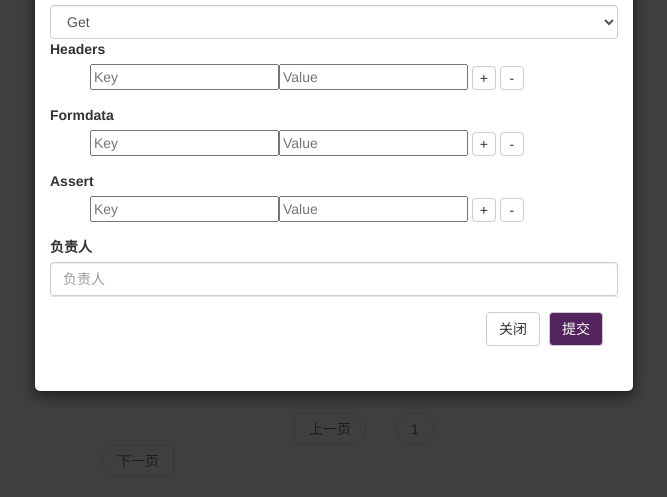
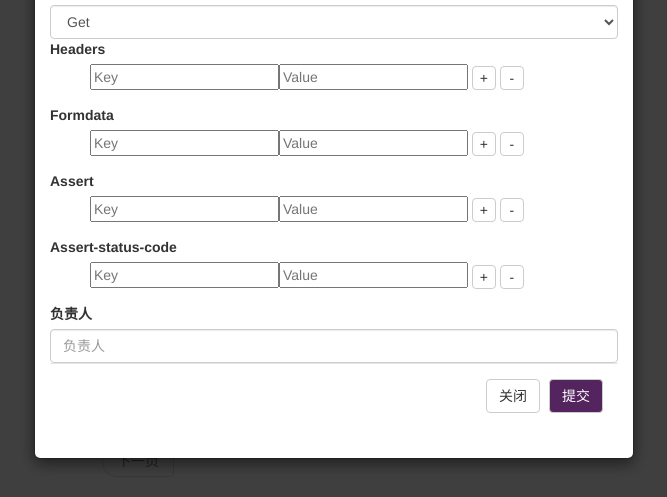
Before and after one commit to Wesly-Yu/AutoZone, a Django app: page /singel_api_test/ in a window 1280 px wide, after a click on "新增". Shown: the part 303-800 px from the top of the page, without its empty margins (306-973 px from the left). Run offline with Django 3.2, Linux system fonts and the light colour scheme; a user stored in the database is signed in; data comes from the database, SQL or seed files in the repository; data that the repository does not hold is empty; some libraries are stand-ins or nearby versions.

Commit message:
添加接口返回值中状态码验证--001

```diff
--- a/apitest/templates/singel_api_test.html
+++ b/apitest/templates/singel_api_test.html
@@ -93,6 +93,17 @@
                             </li>
                         </ul>
                     </div>
+                    <div class="form-group" id="addcheckstatucode">
+                        <label for="checkstatus" >Assert-status-code</label>
+                        <ul id="checkstatus" style="list-style-type: none" >
+                            <li>
+                                <input   type="text" class="addstatuscode" name="checkdatas_key" placeholder="Key"  /><input   type="text" name="checkstatuscode_value" class="addstatus" placeholder="Value"/>
+                                <input id="addstatuscode" type="button" class="btn btn-default"  style="height:24px;width:24px;text-align:center; margin:0px; padding:0px;" value="+">
+                                <input id="delstatuscode" type="button" class="btn btn-default"  style="height:24px;width:24px;text-align:center; margin:0px; padding:0px;" value="-">
+                                <input id="addmergestatuscode" type="text" style="display:None" name="addmergestatuscode"/>
+                            </li>
+                        </ul>
+                    </div>
                     <label for="charger">负责人</label>
                     <input type="text" name="charger" class="form-control" id="charger" placeholder="负责人">
                     <div class="modal-footer">
@@ -133,7 +144,7 @@
             <td style="overflow:hidden;white-space:nowrap;text-overflow:ellipsis;">{{step.Apimethod}}</td>
             <td style="overflow:hidden;white-space:nowrap;text-overflow:ellipsis;">{{step.Apiheader}}</td>
             <td style="overflow:hidden;white-space:nowrap;text-overflow:ellipsis;">{{step.Apiformdata}}</td>
-            <td style="overflow:hidden;white-space:nowrap;text-overflow:ellipsis;">{{step.Apiexpectresult}}</td>
+            <td style="overflow:hidden;white-space:nowrap;text-overflow:ellipsis;">{{step.Apiexpectresult}}/{{ step.Apistatuscode}}</td>
             <td style="overflow:hidden;white-space:nowrap;text-overflow:ellipsis;">{{step.Apischarger}}</td>
             <td>{{step.create_time}}</td>
             <td><button class="btn btn-default sm" data-toggle="modal"  data-target="#myModal2" type="button">删除</button>
@@ -293,6 +304,17 @@
         $("#delcheckdata").click(function () {
             if ($("#checkdatas li").length > 1) {
                 $("#checkdatas li:last").remove();
+            }
+        });
+    });
+    //增加验证状态码
+    $(function () {
+        $("#addstatuscode").click(function () {
+            $("#checkstatus").append("<li><input   type=\"text\" name=\"checkdatas_key\" placeholder=\"Key\"  /><input   type=\"text\" name=\"checkdatas_value\" placeholder=\"Value\" /></li>");
+        });
+        $("#delstatuscode").click(function () {
+            if ($("#checkstatus li").length > 1) {
+                $("#checkstatus li:last").remove();
             }
         });
     });
```
